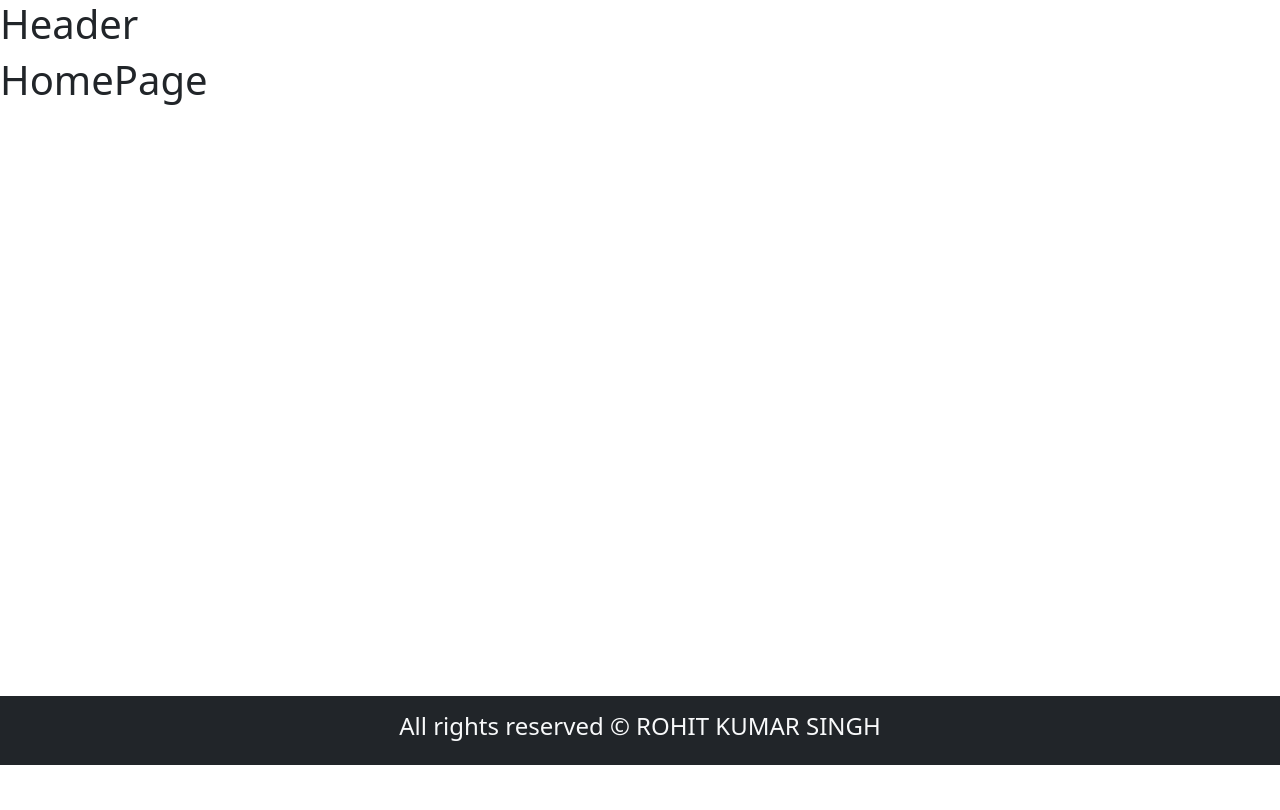
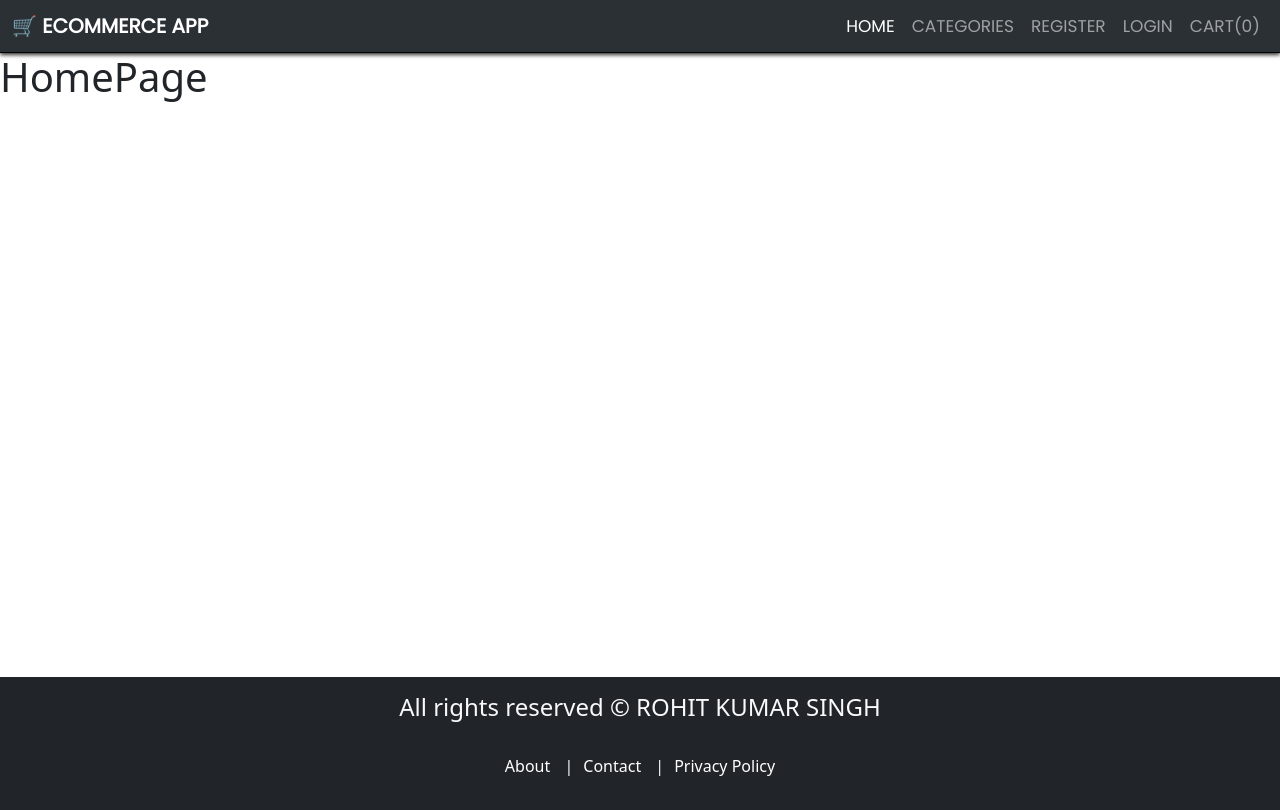
Before and after one commit to rohitsinghkcodes/TechMart, a React (Create React App) app in the folder client/: page / in a window 1280 px wide. Built offline with nearby package versions, Linux system fonts and the light colour scheme; a web font is replaced by a local one.

Commit message:
header-footer designed + nav items created

```diff
--- a/client/src/Components/Layouts/Footer.js
+++ b/client/src/Components/Layouts/Footer.js
@@ -1,13 +1,20 @@
-import React from 'react'
+import React from "react";
+import { Link } from "react-router-dom";
 
 const Footer = () => {
   return (
-    <div className='bg-dark text-light p-3'>
-        <h4 className='text-center'>
+    <div className="bg-dark text-light p-3 footer">
+      <h4 className="text-center">
         All rights reserved &copy; ROHIT KUMAR SINGH
-        </h4>
+      </h4>
+      <br/>
+      <p className="text-center at-3">
+        <Link to="/about">About</Link>   |
+        <Link to="/about">Contact</Link>  |
+        <Link to="/about">Privacy Policy</Link>
+      </p>
     </div>
-  )
-}
+  );
+};
 
-export default Footer
+export default Footer;
--- a/client/src/Components/Layouts/Header.js
+++ b/client/src/Components/Layouts/Header.js
@@ -1,13 +1,67 @@
-import React from 'react'
+import React from "react";
+import { NavLink, Link } from "react-router-dom";
+
 
 const Header = () => {
   return (
-    <div>
-        <h1>
-            Header
-        </h1>
-    </div>
-  )
-}
+    <>
+      <nav
+        className="navbar navbar-expand-lg bg-body-tertiary "
+        data-bs-theme="dark"
+      >
+        <div className="container-fluid">
+          <button
+            className="navbar-toggler"
+            type="button"
+            data-bs-toggle="collapse"
+            data-bs-target="#navbarTogglerDemo01"
+            aria-controls="navbarTogglerDemo01"
+            aria-expanded="false"
+            aria-label="Toggle navigation"
+          >
+            <span className="navbar-toggler-icon" />
+          </button>
+          <div className="collapse navbar-collapse" id="navbarTogglerDemo01">
+            <Link to="/" className="navbar-brand" >
+              🛒 ecommerce app
+            </Link>
+            <ul className="navbar-nav ms-auto mb-2 mb-lg-0">
+              <li className="nav-item">
+                <NavLink
+                  to="/"
+                  className="nav-link active"
+                  aria-current="page"
+                  href="#"
+                >
+                  Home
+                </NavLink>
+              </li>
+              <li className="nav-item">
+                <NavLink to="/categories" className="nav-link" href="#">
+                  Categories
+                </NavLink>
+              </li>
+              <li className="nav-item">
+                <NavLink to="/register" className="nav-link" href="#">
+                  Register
+                </NavLink>
+              </li>
+              <li className="nav-item">
+                <NavLink to="/login" className="nav-link" href="#">
+                  Login
+                </NavLink>
+              </li>
+              <li className="nav-item">
+                <NavLink to="/cart" className="nav-link" href="#">
+                  Cart(0)
+                </NavLink>
+              </li>
+            </ul>
+          </div>
+        </div>
+      </nav>
+    </>
+  );
+};
 
-export default Header
+export default Header;
--- a/client/src/Components/Layouts/Layout.js
+++ b/client/src/Components/Layouts/Layout.js
@@ -7,7 +7,7 @@ const layout = (props) => {
     <div>
       <Header />
 
-      <main style={{ minHeight: "80vh" }}>{props.children}</main>
+      <main style={{ minHeight: "78vh" }}>{props.children}</main>
 
       <Footer />
     </div>
--- a/client/src/Pages/PagenotFound.js
+++ b/client/src/Pages/PagenotFound.js
@@ -1,13 +1,20 @@
-import React from 'react'
+import React from "react";
 import Layout from "../Components/Layouts/Layout.js";
-
+import { Link } from "react-router-dom";
 
 const PagenotFound = () => {
   return (
     <Layout>
-      <h1>Page not found Page</h1>
+      <div className="pnf">
+        <h1 className="pnf-emoji">☠️</h1>
+        <h1 className="pnf-title">404</h1>
+        <h2 className="pnf-heading">Oops! Page Not Found</h2>
+        <Link to="/" className="pnf-btn">
+          Go Back
+        </Link>
+      </div>
     </Layout>
-  )
-}
+  );
+};
 
-export default PagenotFound
+export default PagenotFound;
--- a/client/src/index.css
+++ b/client/src/index.css
@@ -1,10 +1,78 @@
-@import url('https://fonts.googleapis.com/css2?family=Playfair:opsz,wght@5..1200,700&family=Poppins:wght@300;400&display=swap');
-*{
+@import url("https://fonts.googleapis.com/css2?family=Playfair:opsz,wght@5..1200,700&family=Poppins:wght@300;400&display=swap");
+* {
   margin: 0;
   padding: 0;
   box-sizing: border-box;
 }
 
-
 /* font-family: 'Playfair', serif;
 font-family: 'Poppins', sans-serif; */
+
+/* NAVBAR CSS */
+.navbar {
+  font-family: "Poppins", sans-serif;
+  font-size: 17px;
+  line-height: 26px;
+  text-transform: uppercase;
+  box-shadow: 0 2px 4px rgb(48, 48, 48);
+  border-bottom: 0.3px solid rgb(0, 0, 0) !important;
+}
+
+.navbar-brand {
+  font-weight: 700;
+}
+
+.nav-link {
+  margin-left: 1px;
+  padding: 2px;
+}
+
+.nav-link:hover {
+  color: white;
+  border: 1px solid;
+  border-radius: 10px;
+  padding: 2px;
+  margin-left: 1px;
+}
+
+/* #####################
+Footer
+##################### */
+.footer a {
+  padding: 10px;
+  text-decoration: none;
+  color: white;
+}
+.footer a:hover {
+  color: rgb(163, 161, 161);
+}
+
+.pnf {
+  display: flex;
+  min-height: 65vh;
+  flex-direction: column;
+  align-items: center;
+  justify-content: center;
+}
+
+.pnf-title {
+  font-size: 100px;
+  font-weight: 700;
+}
+
+.pnf-heading {
+  font-weight: normal;
+}
+
+.pnf-emoji{
+  font-size: 70px;
+  margin-bottom: 0;
+}
+
+.pnf-btn {
+  color: black;
+  border: 1px solid black;
+  text-decoration: none;
+  padding: 10px;
+  margin-top: 10px;
+}
--- a/package.json
+++ b/package.json
@@ -19,6 +19,7 @@
     "jsonwebtoken": "^9.0.2",
     "mongoose": "^8.0.3",
     "morgan": "^1.10.0",
-    "nodemon": "^3.0.2"
+    "nodemon": "^3.0.2",
+    "react-icons": "^4.12.0"
   }
 }
```
Also changed, not shown: 1 other file (tests, documents, lock files or other folders).
